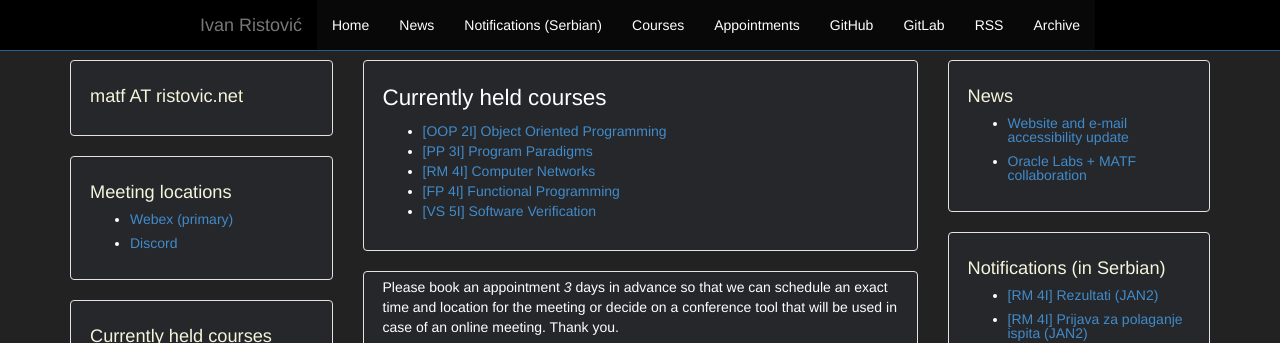
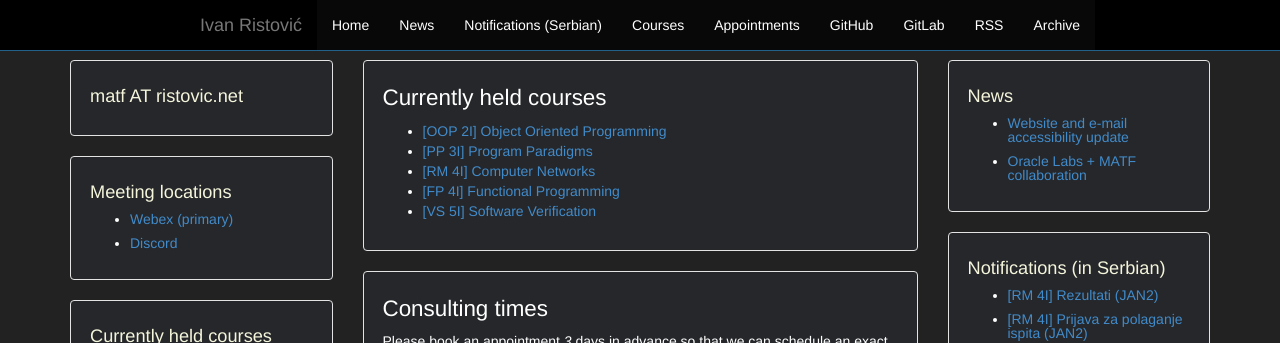
Before and after one commit to ivan-ristovic/ivan-ristovic.github.io, a Jekyll site: the page built from courses.html, in a window 1280 px wide and 1011 px high, cut to the strip 0-343 px from the top of the window. Built offline with Jekyll 4.4.1, drawn with Linux system fonts in a browser that asks for light colours.

Commit message:
[Courses] Fix title

```diff
--- a/courses.html
+++ b/courses.html
@@ -7,7 +7,10 @@ layout: default
 </div>
 
 <div class="well">
+  <h1>Consulting times</h1>
+
   <p>Please book an appointment <em>3</em> days in advance so that we can schedule an exact time and location for the meeting or decide on a conference tool that will be used in case of an online meeting. Thank you.</p>
+
   {% if site.appointments != '' %}
   <iframe src="{{ site.appointments }}" title="Appointment form"></iframe>
   {% endif %}
```
